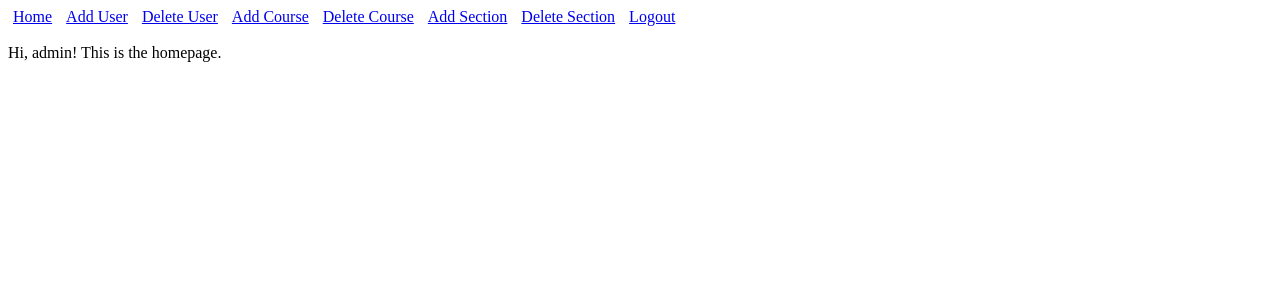
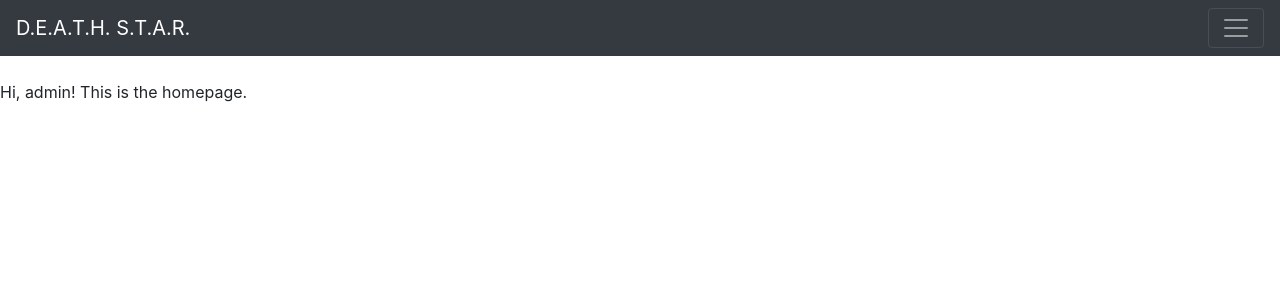
Before and after one commit to dpboyer/GraciousHotspurs, a Django app: page /home/ in a window 1280 px wide. Shown: the top 300 px of the page. Run offline with Django 3.2, Linux system fonts and the light colour scheme; a user stored in the database is signed in; data comes from the database, SQL or seed files in the repository; parts of the project's set-up code (start-up, migrations or seed data) failed here and were passed over; some libraries are stand-ins or nearby versions.

Commit message:
CSS for login page and base

```diff
--- a/CS351_Project/views.py
+++ b/CS351_Project/views.py
@@ -23,8 +23,8 @@ class Login(View):
 
     # vvv Referenced: https://stackoverflow.com/questions/38771004/how-to-create-separate-login-for-admin-and-user-in-django
     def post(self, request):
-        username = request.POST["name"]
-        password = request.POST["password"]
+        username = request.POST.get("name", "")
+        password = request.POST.get("password", "")
         user = authenticate(request, username=username, password=password)
         if user is not None:
             # login succeeds, redirects to homepage
--- a/templates/base.html
+++ b/templates/base.html
@@ -1,80 +1,76 @@
 <!DOCTYPE html>
 <html>
 <head>
+    {%  load static %}
+    <link rel="stylesheet" href="https://stackpath.bootstrapcdn.com/bootstrap/4.3.1/css/bootstrap.min.css" integrity="sha384-ggOyR0iXCbMQv3Xipma34MD+dH/1fQ784/j6cY/iJTQUOhcWr7x9JvoRxT2MZw1T" crossorigin="anonymous">
   <meta charset="utf-8">
   <title>{% block title %}Django Auth Tutorial{% endblock %}</title>
-    <style>
-        ul {
-          list-style-type: none;
-          margin: 0;
-          padding: 0;
-        }
-        header * {
-            display: inline;
-        }
-        header li {
-            margin: 5px;
-        }
-        table {
-            width: 25%;
-        }
-        th {
-            text-align: left;
-        }
-    </style>
+
 </head>
 <body>
   <main>
         <header>
-            <nav>
-                <ul>
-                    <li>
-                        <a href="/home">Home</a>
-                    </li>
+            <nav class="navbar sticky-top navbar-dark bg-dark">
+                <a class="navbar-brand" href="#">D.E.A.T.H. S.T.A.R.</a>
+                    <button class="navbar-toggler" type="button" data-toggle="collapse" data-target="#navbarNavAltMarkup" aria-controls="navbarNavAltMarkup" aria-expanded="false" aria-label="Toggle navigation">
+                        <span class="navbar-toggler-icon"></span>
+                    </button>
+                <div class="collapse navbar-collapse" id="navbarNavAltMarkup">
+                    <ul class="navbar-nav">
                         {% if user.is_superuser %}
-                        <li>
-                            <a href="/adduser">Add User</a>
+                            <li class="nav-item">
+                                <a class="nav-link" href="/home">Home</a>
                             </li>
                         {% endif %}
                         {% if user.is_superuser %}
-                        <li>
-                            <a href="/deluser">Delete User</a>
+                            <li class="nav-item">
+                                <a class="nav-link" href="/adduser">Add User</a>
                             </li>
                         {% endif %}
                         {% if user.is_superuser %}
-                        <li>
-                            <a href="/courses">Add Course</a>
+                            <li class="nav-item">
+                                <a class="nav-link" href="/deluser">Delete User</a>
                             </li>
                         {% endif %}
                         {% if user.is_superuser %}
-                        <li>
-                            <a href="/delcourse">Delete Course</a>
+                            <li class="nav-item">
+                                <a class="nav-link" href="/courses">Add Course</a>
                             </li>
                         {% endif %}
                         {% if user.is_superuser %}
-                        <li>
-                            <a href="/sections">Add Section</a>
+                            <li class="nav-item">
+                                <a class="nav-link" href="/delcourse">Delete Course</a>
                             </li>
                         {% endif %}
                         {% if user.is_superuser %}
-                        <li>
-                            <a href="/delsection">Delete Section</a>
+                            <li class="nav-item">
+                                <a class="nav-link" href="/sections">Add Section</a>
+                            </li>
+                        {% endif %}
+                        {% if user.is_superuser %}
+                            <li class="nav-item">
+                                <a class="nav-link" href="/delsection">Delete Section</a>
                             </li>
                         {% endif %}
                         {% if not user.is_superuser %}
-                        <li>
-                            <a href="/account">My Account</a>
+                            <li class="nav-item">
+                                <a class="nav-link" href="/account">Account</a>
                             </li>
                         {% endif %}
-                    <li>
-                        <a href="..">Logout</a>
+                        <li class="nav-item">
+                            <a class="nav-link" href="..">Logout</a>
                         </li>
                     </ul>
+                </div>
             </nav>
         </header>
     <br>
+
     {% block content %}
     {% endblock %}
   </main>
+<script src="https://code.jquery.com/jquery-3.3.1.slim.min.js" integrity="sha384-q8i/X+965DzO0rT7abK41JStQIAqVgRVzpbzo5smXKp4YfRvH+8abtTE1Pi6jizo" crossorigin="anonymous"></script>
+<script src="https://cdnjs.cloudflare.com/ajax/libs/popper.js/1.14.7/umd/popper.min.js" integrity="sha384-UO2eT0CpHqdSJQ6hJty5KVphtPhzWj9WO1clHTMGa3JDZwrnQq4sF86dIHNDz0W1" crossorigin="anonymous"></script>
+<script src="https://stackpath.bootstrapcdn.com/bootstrap/4.3.1/js/bootstrap.min.js" integrity="sha384-JjSmVgyd0p3pXB1rRibZUAYoIIy6OrQ6VrjIEaFf/nJGzIxFDsf4x0xIM+B07jRM" crossorigin="anonymous"></script>
 </body>
 </html>
```
Also changed, not shown: templates/login2.html (+33 -4 lines), CS351_Project/Images/Background.png (added), CS351_Project/Images/Death Star.png (added). Lines whose indentation alone changed are shown as unchanged.
